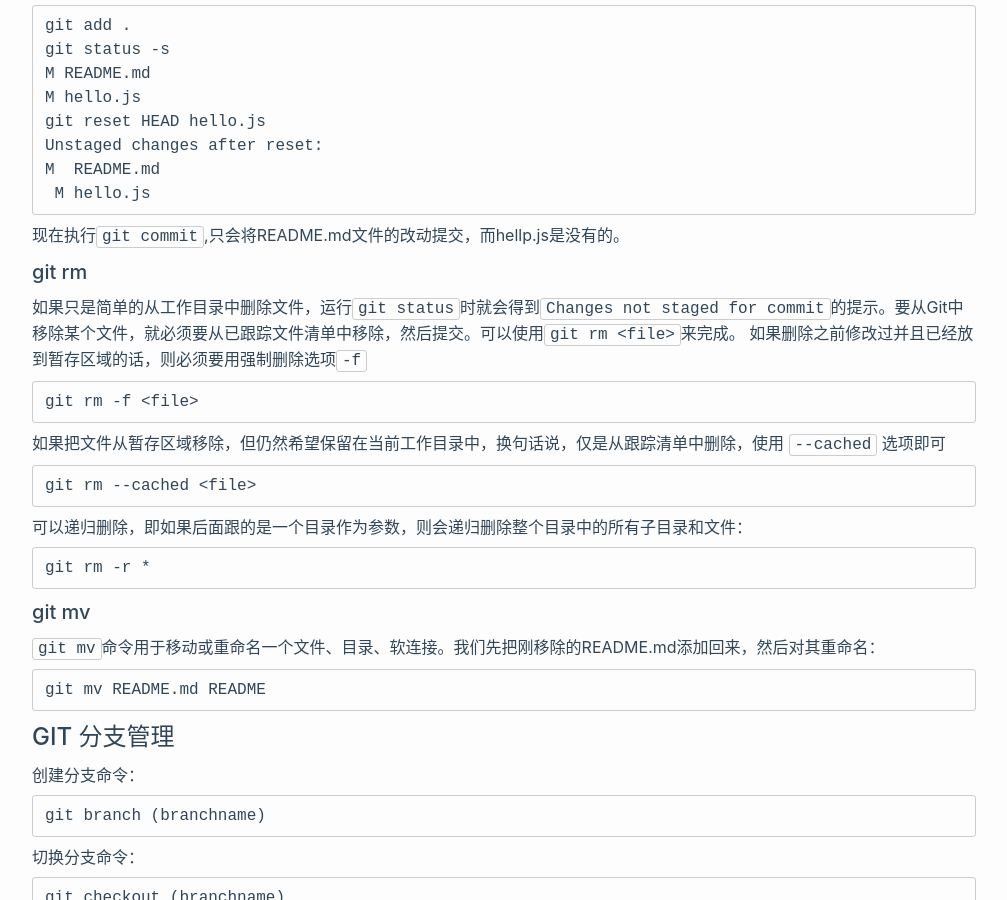
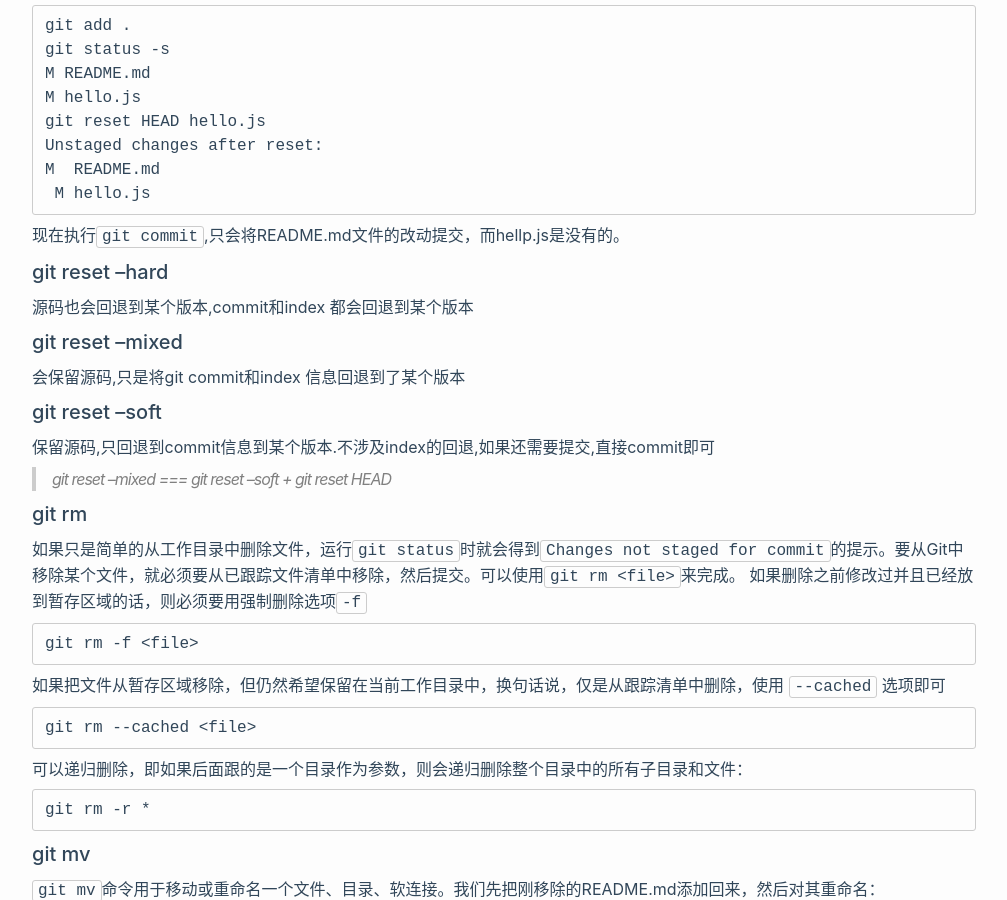
Before and after one commit to dsaco/dsaco.github.io-old, a Jekyll site: the page built from _posts/2018-08-01-git基本概念.md, in a window 1280 px wide and 900 px high, scrolled down 1413 px. Shown: the whole window, without its empty margins (136-1143 px from the left). Built offline with Jekyll 4.4.1, drawn with Linux system fonts in a browser that asks for light colours.

Commit message:
Update 2018-08-01-git基本概念.md

````diff
--- a/_posts/2018-08-01-git基本概念.md
+++ b/_posts/2018-08-01-git基本概念.md
@@ -54,6 +54,15 @@ M  README.md
  M hello.js
 ```
 现在执行``git commit``,只会将README.md文件的改动提交，而hellp.js是没有的。
+##### git reset --hard <commit_id>
+源码也会回退到某个版本,commit和index 都会回退到某个版本
+##### git reset --mixed <commit_id>
+会保留源码,只是将git commit和index 信息回退到了某个版本
+##### git reset --soft <commit_id>
+保留源码,只回退到commit信息到某个版本.不涉及index的回退,如果还需要提交,直接commit即可
+
+> git reset --mixed  === git reset --soft + git reset HEAD
+
 ##### git rm
 如果只是简单的从工作目录中删除文件，运行``git status``时就会得到``Changes not staged for commit``的提示。要从Git中移除某个文件，就必须要从已跟踪文件清单中移除，然后提交。可以使用``git rm <file>``来完成。
 如果删除之前修改过并且已经放到暂存区域的话，则必须要用强制删除选项``-f``
````
